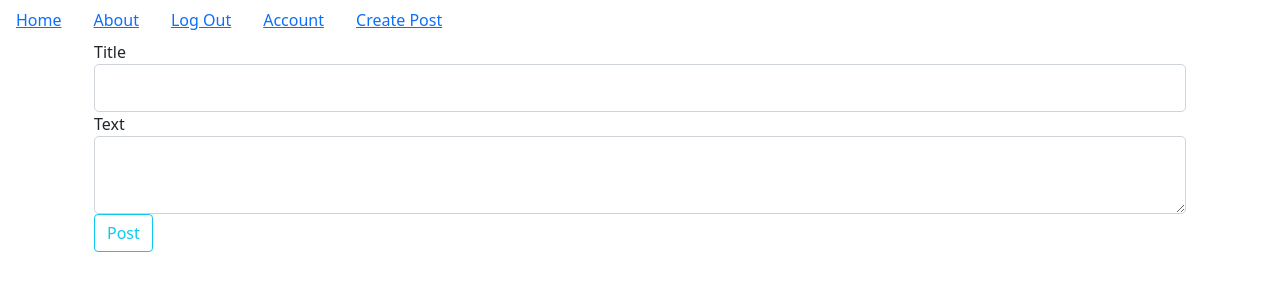
After one commit to flawgical/flask_fun, a Flask app: page /create in a window 1280 px wide. The commit adds this page. Shown: the top 300 px of the page. Run offline with Flask 2, Linux system fonts and the light colour scheme; a user stored in the database is signed in; parts of the project's set-up code (start-up, migrations or seed data) failed here and were passed over.

Commit message:
adds blog posts functionality

```diff
--- a/puppyBlog/__init__.py
+++ b/puppyBlog/__init__.py
@@ -45,3 +45,8 @@ app.register_blueprint(error_pages)
 #linking users views Blueprint
 from puppyBlog.users.views import users
 app.register_blueprint(users)
+
+
+#linking and registering BLogposts views Blueprint
+from puppyBlog.blogposts.views import blog_posts
+app.register_blueprint(blog_posts)
--- a/puppyBlog/blogposts/forms.py
+++ b/puppyBlog/blogposts/forms.py
@@ -0,0 +1,10 @@
+# blogposts/forms
+
+from flask_wtf import FlaskForm
+from wtforms import StringField, SubmitField, TextAreaField
+from wtforms.validators import DataRequired
+
+class BlogPostForm(FlaskForm):
+    title = StringField('Title', validators=[DataRequired()])
+    text = TextAreaField('Text', validators=[DataRequired()])
+    submit = SubmitField('Post')
--- a/puppyBlog/blogposts/views.py
+++ b/puppyBlog/blogposts/views.py
@@ -0,0 +1,79 @@
+#blogposts/views
+
+from crypt import methods
+from turtle import title
+from flask import render_template, url_for, flash, request, redirect, Blueprint, abort
+from flask_login import current_user, login_required
+from puppyBlog import db
+from puppyBlog.models import BlogPost
+from puppyBlog.blogposts.forms import BlogPostForm
+
+blog_posts = Blueprint('blog_posts', __name__) # register this in __Init__ py
+
+# Create a blog post
+
+@blog_posts.route('/create', methods=['GET', 'POST'])
+@login_required
+def create_post():
+    form = BlogPostForm()
+    if form.validate_on_submit():
+        blog_post = BlogPost(title=form.title.data, text=form.text.data, user_id=current_user.id)
+        db.session.add(blog_post)
+        db.session.commit()
+        flash('BLog Post Created')
+        print('Blog post was created')
+        return redirect(url_for('core.index'))
+    return render_template('create_post.html', form=form)
+
+
+# view a single post
+@blog_posts.route('/<int:blog_post_id>') #make sure this is an integer
+def blog_post(blog_post_id):
+    blog_post = BlogPost.query.get_or_404(blog_post_id) # this blog post id is not a string - we are querying for an int
+    return render_template('blog_post.html', title=blog_post.title, data=blog_post.data, post=blog_post)
+
+
+
+# update a post
+
+@blog_post.route('/<int:blog_post_id/update',methods=['GET','POST'])
+@login_required
+def update(blog_post_id):
+    blog_post = BlogPost.query.get_or_404(blog_post_id)
+
+    if blog_post.author != current_user:
+        abort(403)
+
+    form = BlogPostForm()
+
+
+    if form.validate_on_submit():
+
+        blog_post.title = form.title.data
+        blog_post.text = form.text.data
+        db.session.commit()
+        flash('Blog Post Updated')
+        return redirect(url_for('blog_posts.blog_post',blog_post_id=blog_post.id))
+
+    elif request.method == 'GET':
+        form.title.data = blog_post.title
+        form.text.data = blog_post.text
+
+    return render_template('create_post.html',title='Updating',form=form)
+
+
+
+
+# delete post
+@blog_post.route('/<int:blog_post_id/delete',methods=['GET','POST'])
+@login_required
+def delete_post(blog_post_id):
+
+    blog_post = BlogPost.query.get_or_404(blog_post_id)
+    if blog_post.author != current_user:
+        abort(403)
+
+    db.session.delete(blog_post)
+    db.session.commit()
+    flash('Blog Post Deleted')
+    return redirect(url_for('core.index'))
--- a/puppyBlog/templates/base.html
+++ b/puppyBlog/templates/base.html
@@ -25,7 +25,7 @@
             <a href="{{url_for('users.account')}}">Account</a>
         </li>
         <li class="nav-link">
-            <a href="#">Create Post</a>
+            <a href="{{url_for('blog_posts.create_post')}}">Create Post</a>
         </li>
         {% else %}
         <li class="nav-link">
--- /dev/null
+++ b/puppyBlog/templates/create_post.html
@@ -0,0 +1,20 @@
+{% extends "base.html" %}
+{% block content %}
+    <div class="container">
+      <form class="form-group" method="POST">
+          {{form.hidden_tag()}}
+
+          <div class="form-group">
+              {{form.title.label(class="form-control-label")}}
+              {{form.title(class="form-control form-control-lg")}}
+          </div>
+          <div class="form-group">
+            {{form.text.label(class="form-control-label")}}
+            {{form.text(class="form-control form-control-lg")}}
+        </div>
+        <div class="form-group">
+            {{form.submit(class="btn btn-outline-info")}}
+        </div>
+      </form>
+    </div>
+{% endblock %}
--- a/puppyBlog/templates/index.html
+++ b/puppyBlog/templates/index.html
@@ -1,6 +1,6 @@
 {% extends "base.html" %}
 {% block content %}
     <div class="jumbotron">
-        <h1>Puppy Blog</h1>
+        <h1>Blog</h1>
     </div>
 {% endblock %}
```
Also changed, not shown: puppyBlog/templates/blog_post.html (added, +43 -0 lines), puppyBlog/data.sqlite, puppyBlog/static/profile_pics/party.jpg (added).
